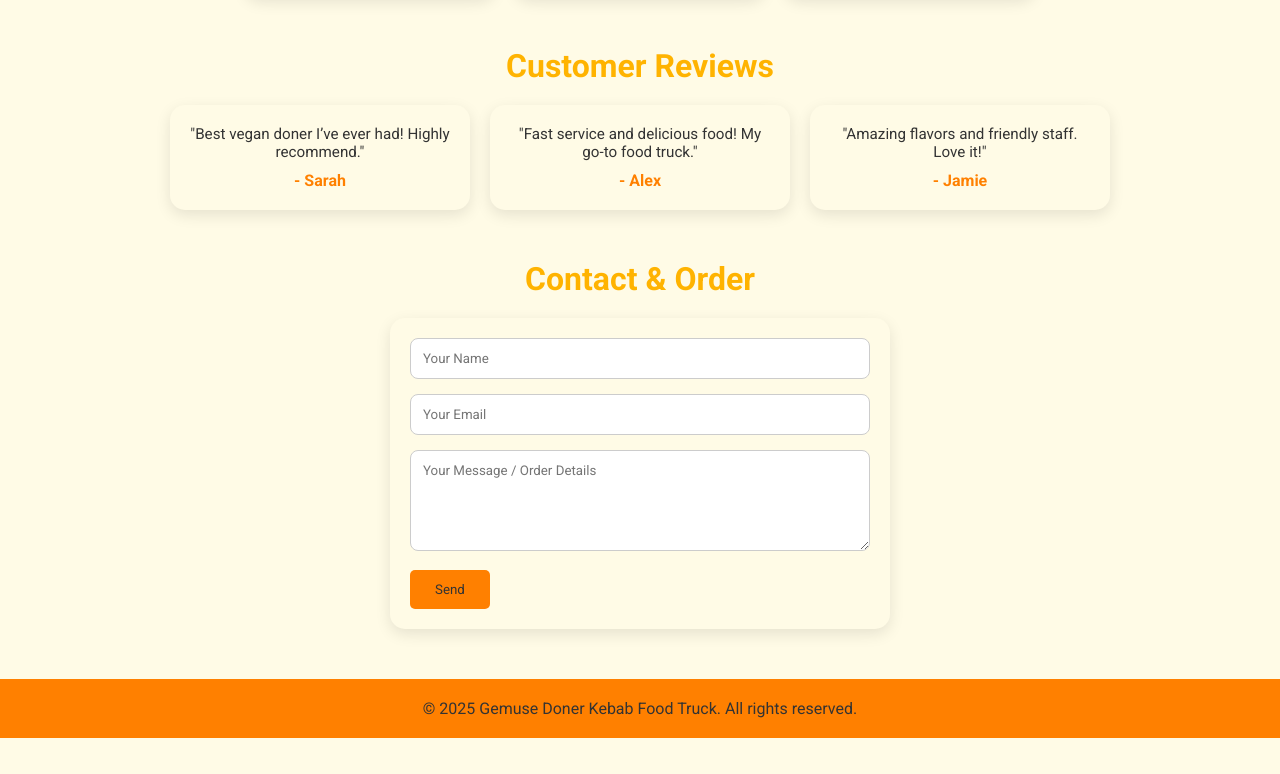
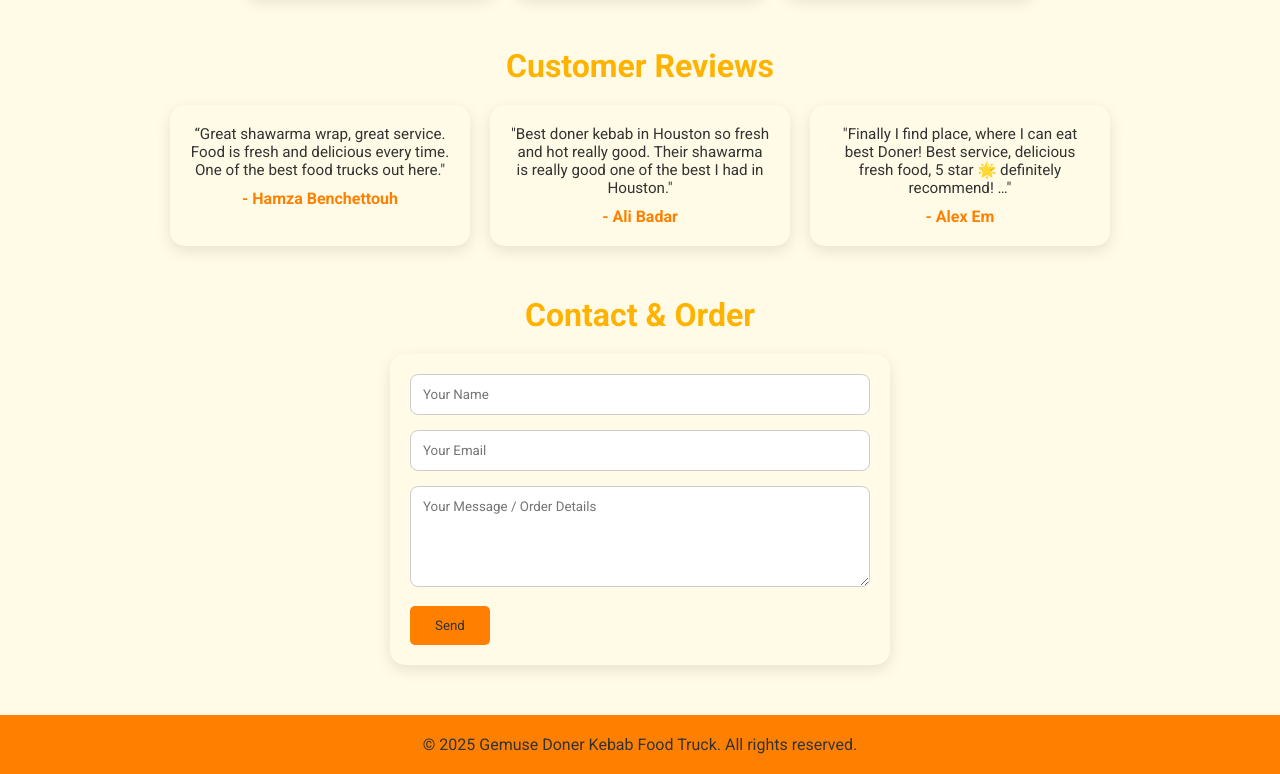
Before and after one commit to ZakirkhanDev/Gemuse, a plain HTML site: page index.html in a window 1280 px wide. Shown: the part 1180-1954 px from the top of the page. Before the commit the page ends 1918 px from the top, so only its background shows below. Drawn offline with Linux system fonts and the light colour scheme; files whose address does not match are found by name.

Commit message:
Fix menu link and update customer reviews
Updated navigation link to point to the correct menu page and modified customer reviews.

```diff
--- a/index.html
+++ b/index.html
@@ -1,4 +1,3 @@
-
 <!DOCTYPE html>
 <html lang="en">
 <head>
@@ -18,7 +17,7 @@
   <nav>
     <ul class="nav-links">
       <li><a href="#home">Home</a></li>
-      <li><a href="#menu">Our Menu</a></li>
+      <li><a href="./menu.html">Our Menu</a></li>
       <li><a href="#order">Order Now</a></li>
       <li><a href="#locations">Locations</a></li>
       <li><a href="#about">About Us</a></li>
@@ -65,16 +64,16 @@
     <h2>Customer Reviews</h2>
     <div class="reviews">
       <div class="review-card">
-        <p>"Best vegan doner I’ve ever had! Highly recommend."</p>
-        <h4>- Sarah</h4>
+        <p>“Great shawarma wrap, great service. Food is fresh and delicious every time. One of the best food trucks out here."</p>
+        <h4>- Hamza Benchettouh</h4>
       </div>
       <div class="review-card">
-        <p>"Fast service and delicious food! My go-to food truck."</p>
-        <h4>- Alex</h4>
+        <p>"Best doner kebab in Houston so fresh and hot really good. Their shawarma is really good one of the best I had in Houston."</p>
+        <h4>- Ali Badar</h4>
       </div>
       <div class="review-card">
-        <p>"Amazing flavors and friendly staff. Love it!"</p>
-        <h4>- Jamie</h4>
+        <p>"Finally I find place, where I can eat best Doner! Best service, delicious fresh food, 5 star 🌟 definitely recommend! …"</p>
+        <h4>- Alex Em</h4>
       </div>
     </div>
   </section>
```
